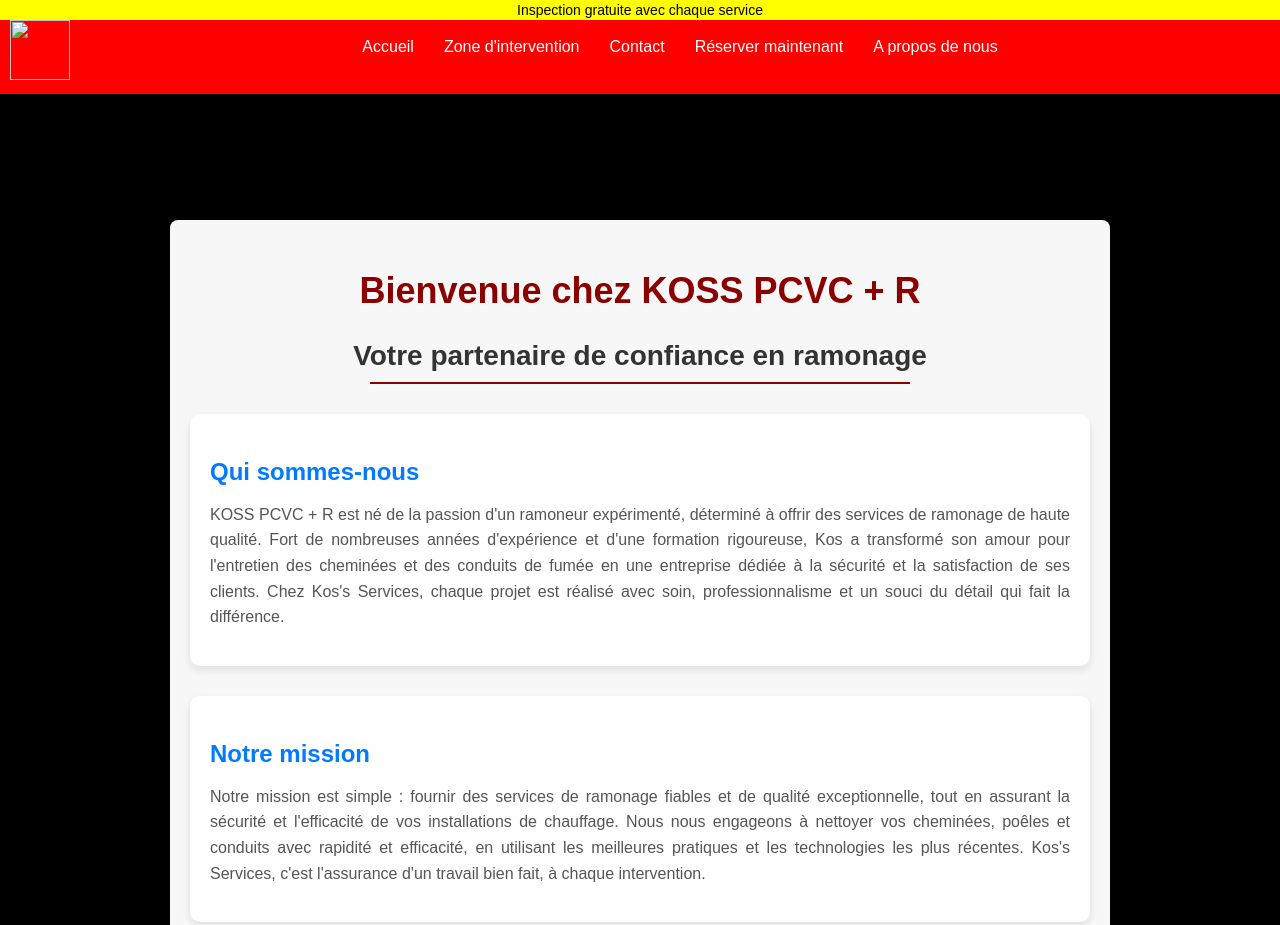
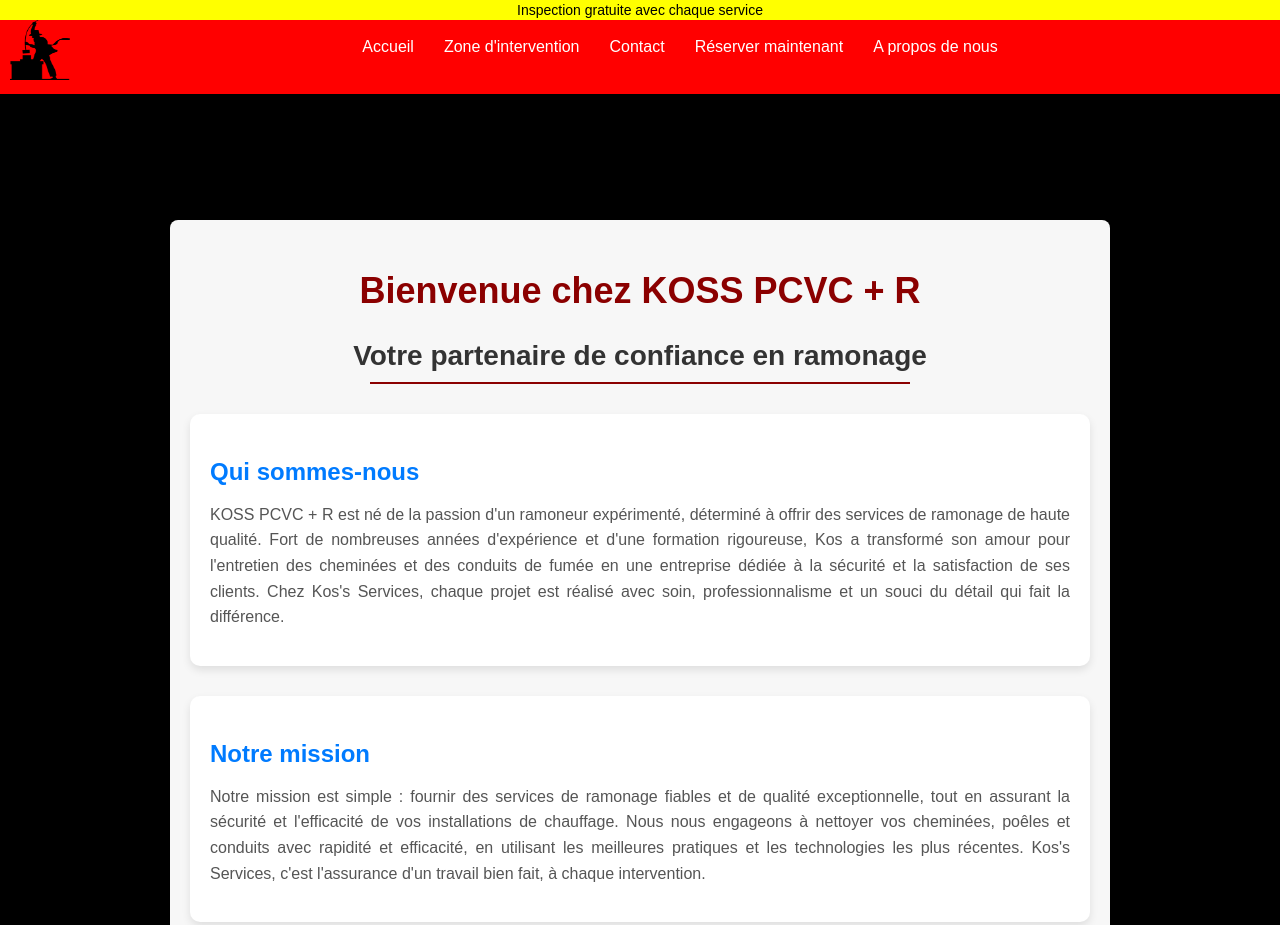
Before and after one commit to Djidji13-7/KOSS-RAMONAGE, a plain HTML site: page propo.html in a window 1280 px wide. Shown: the top 925 px of the page. Drawn offline with nearby package versions, Linux system fonts and the light colour scheme; the site is published under a folder, as on GitHub Pages, so addresses that start at the root find nothing; a web font is replaced by a local one.

Commit message:
Update propo.html

```diff
--- a/propo.html
+++ b/propo.html
@@ -40,7 +40,10 @@
                     <i class="bx bx-menu"></i>
                 </div>
                 <div class="logo">
-                    <img href="index.html" src="/images/9.ico">
+                    <a href="index.html">
+    <img src="./images/9.ico" alt="Description de l'image">
+</a>
+
                 </div>
                 <div class="menu">
                     <div class="top">
```
